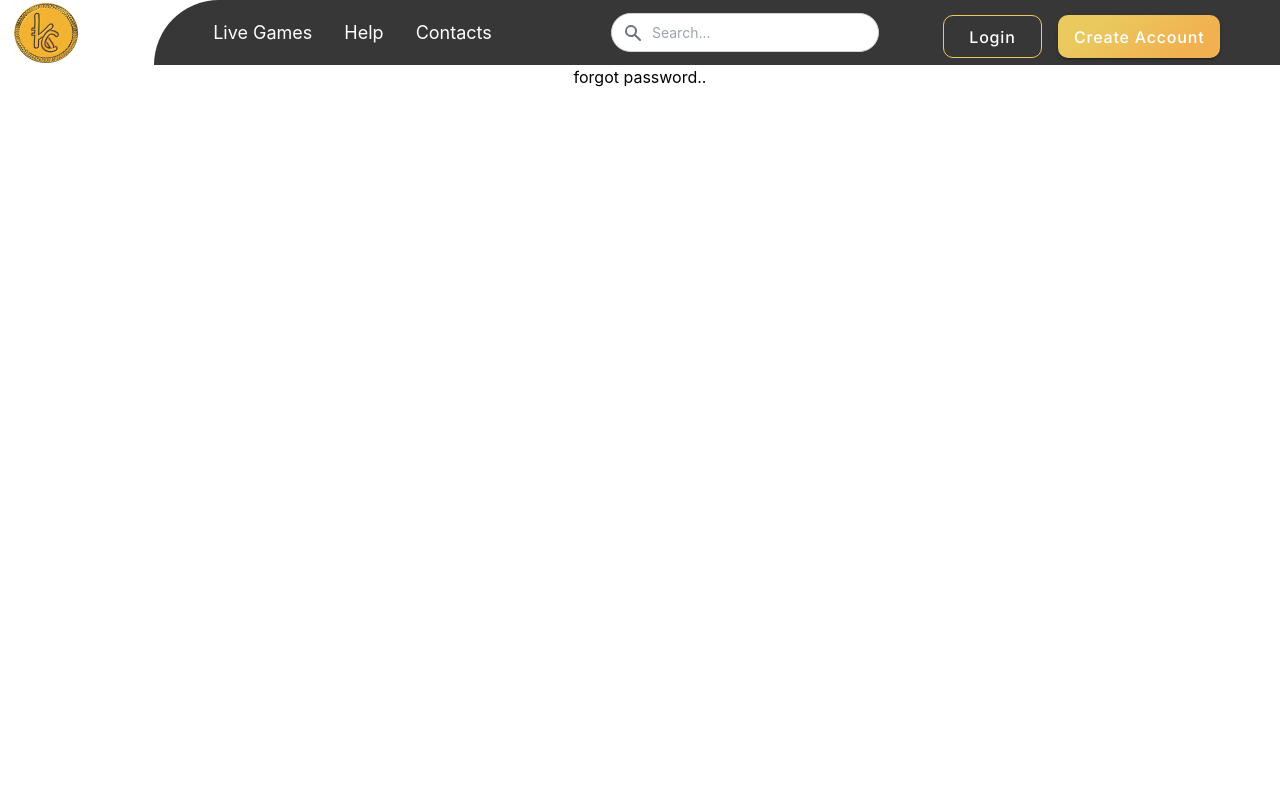
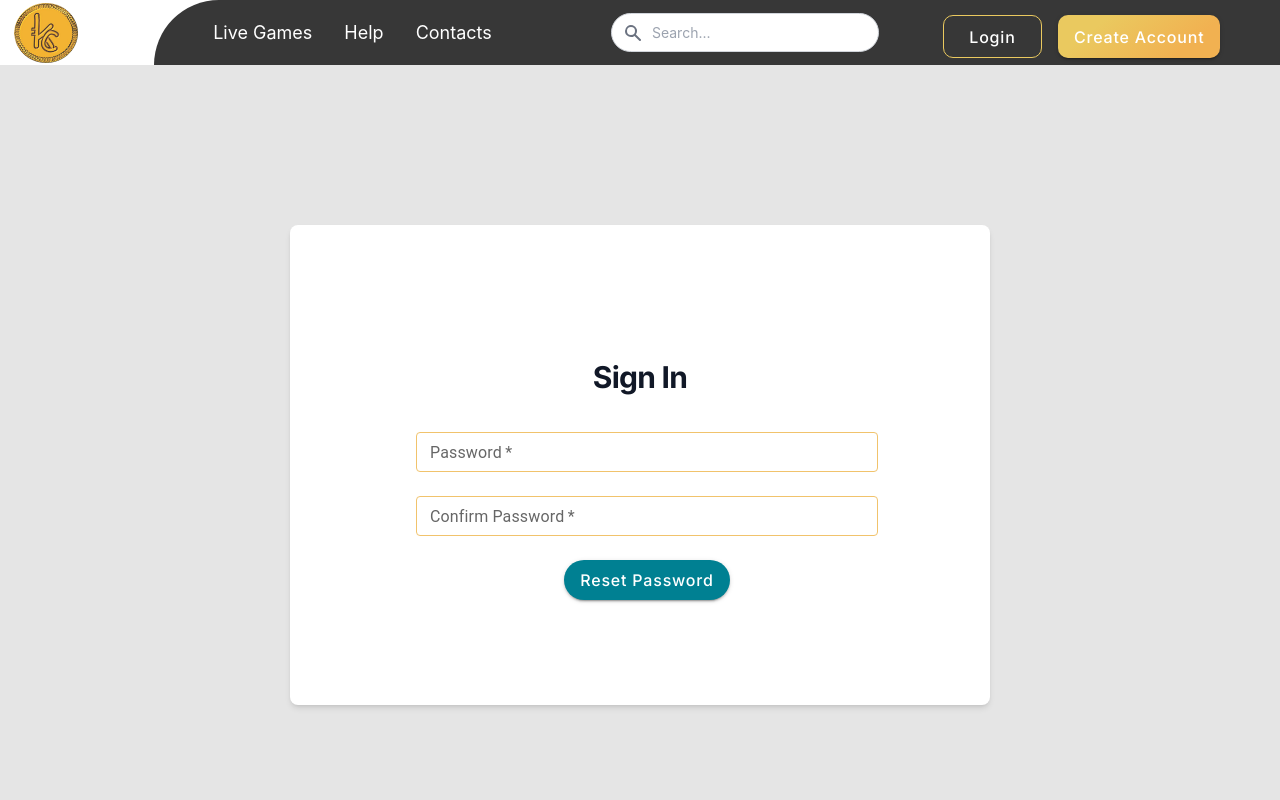
Before and after one commit to giginov-limited/FRONTEND-KOBOCARD, a React (Create React App) app: page /verifyUser/1 in a window 1280 px wide. Shown: the top 800 px of the page. Built offline with nearby package versions, Linux system fonts and the light colour scheme.

Commit message:
Feat: Reset Password Component

```diff
--- a/src/app/api/authApiSlice.js
+++ b/src/app/api/authApiSlice.js
@@ -94,6 +94,13 @@ export const authApiSlice = signInApi.injectEndpoints({
             }),
             invalidatesTags:['User-Details']
         }),
+        resetPassword: builder.mutation({
+            query: (id) => ({
+                url: `/users/reset`,
+                method: 'POST',
+            }),
+            invalidatesTags:['User-Details']
+        }),
     })
 })
 
@@ -110,4 +117,5 @@ export const {
     usePayCardGamesByIdMutation,
     useGetUserGamesQuery,
     useFundWalltetMutation,
+    useResetPasswordMutation,
 } = authApiSlice
--- a/src/routes/forgotPassword/forgotPassword.jsx
+++ b/src/routes/forgotPassword/forgotPassword.jsx
@@ -1,11 +1,190 @@
+import { useParams } from "react-router-dom"
+import {useNavigate} from 'react-router-dom';
+import { useState, useEffect} from 'react';
+import { styled } from '@mui/material/styles';
+import IconButton from '@mui/material/IconButton';
+import InputAdornment from '@mui/material/InputAdornment';
+import Visibility from '@mui/icons-material/Visibility';
+import VisibilityOff from '@mui/icons-material/VisibilityOff';
+import TextField from '@mui/material/TextField';
+import Loading from "../../components/Loading/Loading.Component";
+import Notifications from "../../components/Notification";
+import Buttons from "../../components/Button";
+import { useResetPasswordMutation } from "../../app/api/authApiSlice";
+
+
+
+const CssTextField = styled(TextField)({
+    '& label.Mui-focused': {
+      color: '#F1C36C',
+    },
+    '& .MuiInput-underline:after': {
+      borderBottomColor: 'green',
+    },
+    '& .MuiOutlinedInput-root': {
+      '& fieldset': {
+        borderColor: '#F1C36C',
+      },
+      '&:hover fieldset': {
+        borderColor: '#F1C36C',
+      },
+      '&.Mui-focused fieldset': {
+        borderColor: '#F1C36C',
+      },
+    },
+  });
+
+
+  const submitBtnStyle = {
+    background: "#008092",
+    padding:"10 40px",
+    borderRadius: "50px",
+    "&:hover":{
+      backgroundColor: "rgba(0, 128, 146, 0.9)"
+    }
+  }
 
 
 
 function ForgotPassword(){
+    const {id} = useParams()
+    const [errMsg, setErrMsg] = useState('')
+    const [open, setOpen] = useState(false)
+    const [showpwd, setShowpwd] = useState(false)
 
-    return(
-        <div>forgot password..</div>
+    const handleClickShowPassword = () => {
+      setShowpwd(!showpwd)
+    };
+
+    //Default fields for input fields and DB
+    const defaultformfields = {
+        password:'',
+        confirm_password:'',
+        token:id,
+      }
+
+    //Reactive values for input fields change
+    const [formFields, setFormFields] = useState(defaultformfields);
+    const { confirm_password, password} = formFields;
+
+    //Navigation handler
+    const navigate = useNavigate();
+
+    //Navigation function to different pages
+    const navigateToSignInPage = () => {navigate('/signIn')}
+
+
+    //reset formfeilds
+     const resetFormfields = () => {
+          setFormFields(defaultformfields);
+      }
+
+    // Redux hooks handler
+    const [login, {isLoading}] = useResetPasswordMutation()
+
+
+   //Error message handler
+    useEffect(()=> {
+        setErrMsg('')
+    },[formFields])
+
+    //handle submit function
+    const handleSubmit = async (e) => {
+        e.preventDefault();
+
+        try{
+            await login(formFields).unwrap()
+            resetFormfields();
+            navigateToSignInPage()
+        }catch(err) {
+          if(err?.data){
+            setOpen(true)
+            setErrMsg(err.data.error.Message)
+          }if(err.status){
+            setOpen(true)
+            setErrMsg(err.status)
+          }
+        }
+    }
+
+
+    //On change input handler
+    const handleChange = (event) => {
+        const {name, value} = event.target;
+
+         setFormFields({...formFields,[name]: value});
+       };
+
+    const content = isLoading?
+    <Loading />
+    :(
+        <section className='bg-BG h-screen w-full flex justify-center items-center font-inter' >
+          <div className='bg-white h-[480px] w-[90%] md:w-[700px] rounded-lg shadow-md flex flex-col items-center'>
+            <div className="min-h-full flex items-center justify-center py-12 px-4 sm:px-6 lg:px-8">
+              <div className="max-w-md w-full space-y-8">
+                <div>
+                  <h2 className="mt-6 text-center text-3xl tracking-tight font-bold text-gray-900">
+                    Sign In
+                  </h2>
+                </div>
+
+                <form className="mt-8 space-y-6 w-full md:w-[462px] flex flex-col"  onSubmit={handleSubmit} >
+                <CssTextField
+                required
+                label="Password"
+                id="password"
+                type={showpwd ? 'text' : 'password'}
+                onChange={handleChange}
+                name="password"
+                value={password}
+                size='small'
+                endadornment={
+                  <InputAdornment position="end">
+                    <IconButton
+                      aria-label="toggle password visibility"
+                      onClick={handleClickShowPassword}
+                      edge="end"
+                    >
+                      {showpwd ? <VisibilityOff /> : <Visibility />}
+                    </IconButton>
+                  </InputAdornment>
+                }
+              />
+
+              <CssTextField
+              required
+              label="Confirm Password"
+              id="password"
+              type={showpwd ? 'text' : 'password'}
+              onChange={handleChange}
+              name="confirm_password"
+              value={confirm_password}
+              size='small'
+              endadornment={
+                <InputAdornment position="end">
+                  <IconButton
+                    aria-label="toggle password visibility"
+                    onClick={handleClickShowPassword}
+                    edge="end"
+                  >
+                    {showpwd ? <VisibilityOff /> : <Visibility />}
+                  </IconButton>
+                </InputAdornment>
+              }
+            />
+
+                  <div>
+                    <Buttons variant="contained" style={submitBtnStyle} text="Reset Password" type="submit" />
+                  </div>
+                </form>
+          </div>
+        </div>
+      </div>
+      <Notifications open={open} setOpen={setOpen} text={errMsg} severity="error" />
+    </section>
     )
+
+      return content
 }
 
 export default ForgotPassword
```
